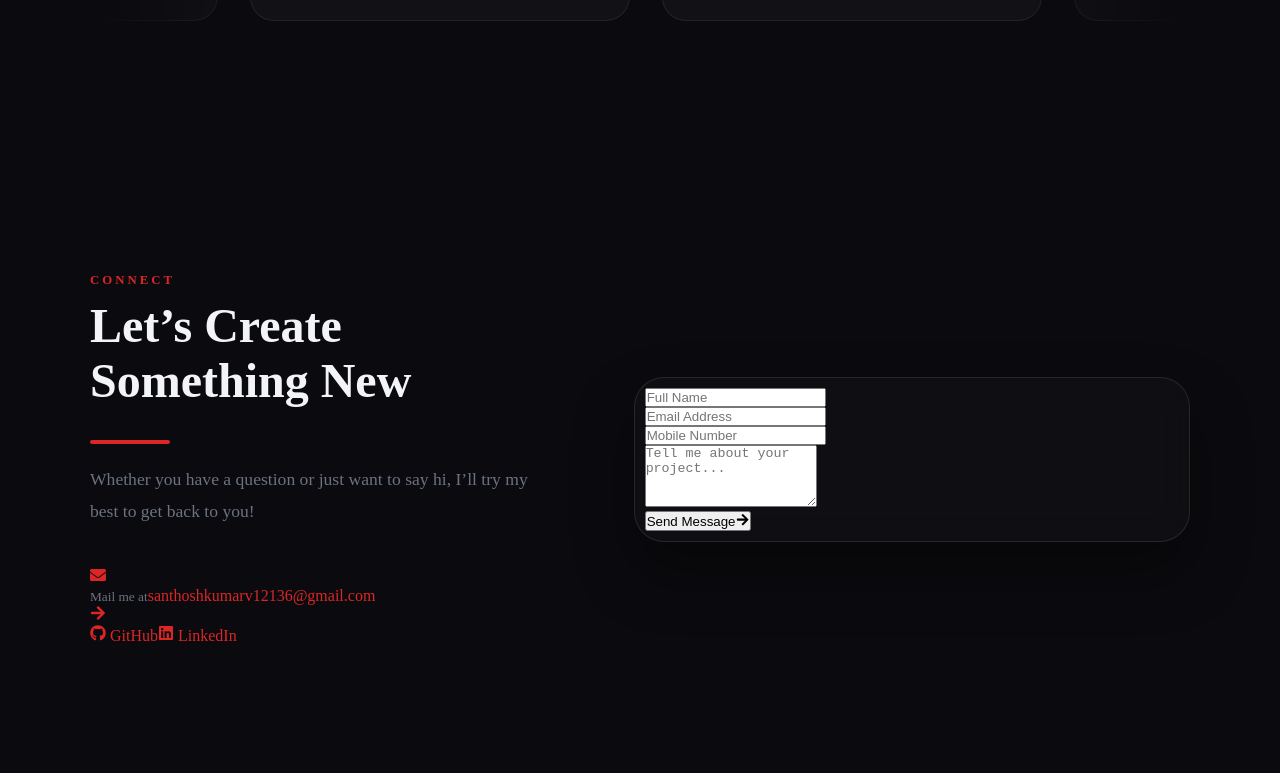
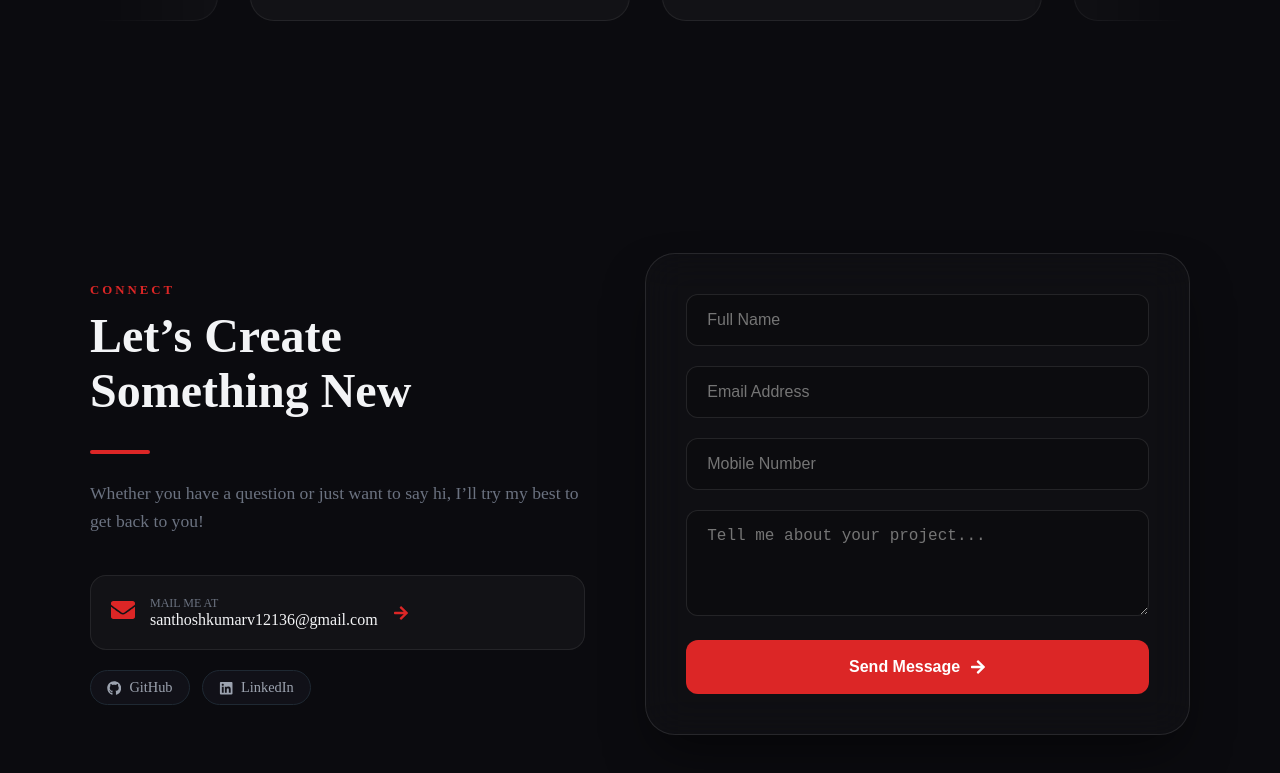
Before and after one commit to Santhosh-Kumar-2004/santhosh.dev-portfolio-site, a React (Vite) app: page / in a window 1280 px wide. Shown: the part 2945-3718 px from the top of the page. Built offline with nearby package versions, Linux system fonts and the light colour scheme.

Commit message:
Updating the contect sjx file action url

```diff
--- a/src/components/Contact.jsx
+++ b/src/components/Contact.jsx
@@ -7,7 +7,8 @@ import "../styles/Contact.css";
 export default function Contact() {
   const [status, setStatus] = useState("");
 
-  const GOOGLE_FORM_ACTION_URL = "https://docs.google.com/forms/d/e/YOUR_FORM_ID/formResponse";
+  const GOOGLE_FORM_ACTION_URL =
+  "https://docs.google.com/forms/d/e/1FAIpQLSfKqMgrNd88UFNobr2AnBAaLJmd59X5oN0elc8ePP4oid5ruw/formResponse";
 
   const handleSubmit = async (e) => {
     e.preventDefault();
--- a/src/styles/Contact.css
+++ b/src/styles/Contact.css
@@ -1,172 +1,170 @@
 .contact-section {
-  padding: 120px 0;
-  position: relative;
+  padding: 100px 0;
+  overflow: hidden;
 }
 
 .contact-wrapper {
   display: grid;
-  grid-template-columns: 1fr 1.2fr;
-  gap: 80px;
+  grid-template-columns: 1fr 1.1fr;
+  gap: 60px;
   align-items: center;
 }
 
-/* LEFT SIDE: INFO */
-.contact-info {
-  max-width: 500px;
-}
-
-.contact-header .header-line {
-  width: 80px;
+.header-line {
+  width: 60px;
   height: 4px;
   background: var(--accent-primary);
-  margin: 20px 0;
-  border-radius: 2px;
+  margin-top: 15px;
 }
 
 .contact-intro {
+  margin: 25px 0 40px;
+  color: var(--text-muted);
   font-size: 1.1rem;
-  line-height: 1.8;
-  color: var(--text-muted);
-  margin-bottom: 40px;
+  line-height: 1.6;
 }
 
-.email-card {
+/* Email Card Styling */
+.email-link-card {
   display: flex;
   align-items: center;
-  gap: 20px;
+  gap: 15px;
   padding: 20px;
   background: rgba(255, 255, 255, 0.03);
   border: 1px solid rgba(255, 255, 255, 0.08);
   border-radius: 16px;
   text-decoration: none;
-  transition: all 0.3s ease;
+  transition: 0.3s;
 }
 
-.email-icon {
-  width: 50px;
-  height: 50px;
-  background: rgba(var(--accent-primary-rgb), 0.1);
-  color: var(--accent-primary);
-  display: flex;
-  justify-content: center;
-  align-items: center;
-  border-radius: 12px;
-  font-size: 1.2rem;
+.email-link-card:hover {
+  border-color: var(--accent-primary);
+  background: rgba(var(--accent-primary-rgb), 0.05);
+  transform: translateY(-3px);
 }
 
-.email-text span {
-  display: block;
-  color: var(--text-primary);
-  font-weight: 600;
-  font-size: 1.1rem;
-}
-
-.email-card .arrow {
-  margin-left: auto;
-  color: var(--text-muted);
-  transition: transform 0.3s ease;
-}
-
-.email-card:hover {
-  border-color: var(--accent-primary);
-  background: rgba(var(--accent-primary-rgb), 0.05);
-  transform: translateX(10px);
-}
-
-.email-card:hover .arrow {
-  transform: translateX(5px);
+.icon-box {
+  font-size: 1.5rem;
   color: var(--accent-primary);
 }
 
-.social-mini-grid {
-  display: flex;
-  gap: 15px;
-  margin-top: 25px;
+.text-box small {
+  display: block;
+  font-size: 0.75rem;
+  color: var(--text-muted);
+  text-transform: uppercase;
 }
 
-.social-pill {
+.text-box span {
+  color: var(--text-primary);
+  font-weight: 500;
+}
+
+.social-row {
+  display: flex;
+  gap: 12px;
+  margin-top: 20px;
+}
+
+.social-tag {
+  padding: 8px 16px;
+  border-radius: 50px;
+  background: var(--bg-surface);
+  border: 1px solid var(--border-color);
+  color: var(--text-secondary);
+  text-decoration: none;
+  font-size: 0.9rem;
   display: flex;
   align-items: center;
   gap: 8px;
-  padding: 10px 20px;
-  background: var(--bg-surface);
-  border: 1px solid var(--border-color);
-  border-radius: 50px;
-  font-size: 0.9rem;
-  color: var(--text-secondary);
-  text-decoration: none;
   transition: 0.3s;
 }
 
-.social-pill:hover {
+.social-tag:hover {
   border-color: var(--accent-primary);
   color: var(--accent-primary);
 }
 
-/* RIGHT SIDE: FORM */
+/* Form Glass Styling */
 .contact-form-glass {
   position: relative;
   background: rgba(255, 255, 255, 0.02);
-  backdrop-filter: blur(15px);
+  backdrop-filter: blur(20px);
   border: 1px solid rgba(255, 255, 255, 0.1);
   border-radius: 30px;
-  padding: 10px;
-  overflow: hidden;
-  box-shadow: 0 30px 60px rgba(0, 0, 0, 0.4);
+  padding: 40px;
+  box-shadow: 0 25px 50px -12px rgba(0, 0, 0, 0.5);
 }
 
-.iframe-wrapper {
-  border-radius: 20px;
-  overflow: hidden;
-  background: white; /* Google forms look best on white background */
+.contact-form {
+  display: flex;
+  flex-direction: column;
+  gap: 20px;
 }
 
-/* The soft glow behind the form */
-.form-glow {
-  position: absolute;
-  top: 50%;
-  left: 50%;
-  transform: translate(-50%, -50%);
-  width: 120%;
-  height: 120%;
-  background: radial-gradient(circle, rgba(var(--accent-primary-rgb), 0.15) 0%, transparent 70%);
-  z-index: -1;
-  pointer-events: none;
+.contact-form input,
+.contact-form textarea {
+  width: 100%;
+  padding: 16px 20px;
+  background: rgba(0, 0, 0, 0.2);
+  border: 1px solid rgba(255, 255, 255, 0.1);
+  border-radius: 12px;
+  color: white;
+  font-size: 1rem;
+  outline: none;
+  transition: 0.3s;
 }
 
-/* RESPONSIVENESS */
-@media (max-width: 1024px) {
+.contact-form input:focus,
+.contact-form textarea:focus {
+  border-color: var(--accent-primary);
+  background: rgba(var(--accent-primary-rgb), 0.05);
+  box-shadow: 0 0 15px rgba(var(--accent-primary-rgb), 0.2);
+}
+
+.contact-form button {
+  padding: 18px;
+  background: var(--accent-primary);
+  color: white;
+  border: none;
+  border-radius: 12px;
+  font-weight: 600;
+  font-size: 1rem;
+  display: flex;
+  justify-content: center;
+  align-items: center;
+  gap: 10px;
+  cursor: pointer;
+  transition: 0.3s;
+}
+
+.contact-form button:disabled {
+  opacity: 0.6;
+  cursor: not-allowed;
+}
+
+.status-msg {
+  text-align: center;
+  padding: 10px;
+  border-radius: 8px;
+  font-size: 0.9rem;
+  display: flex;
+  align-items: center;
+  justify-content: center;
+  gap: 8px;
+}
+
+.status-msg.success { color: #4ade80; }
+.status-msg.error { color: #f87171; }
+
+/* Responsive Adjustments */
+@media (max-width: 900px) {
   .contact-wrapper {
     grid-template-columns: 1fr;
-    gap: 60px;
-  }
-
-  .contact-info {
-    max-width: 100%;
     text-align: center;
   }
-
-  .contact-header .header-line {
-    margin: 20px auto;
-  }
-
-  .email-card {
-    justify-content: center;
-    max-width: 400px;
-    margin: 0 auto;
-  }
-
-  .social-mini-grid {
-    justify-content: center;
-  }
+  .header-line { margin: 15px auto; }
+  .email-link-card { justify-content: center; }
+  .social-row { justify-content: center; }
+  .contact-form-glass { padding: 30px 20px; }
 }
-
-@media (max-width: 480px) {
-  .contact-section {
-    padding: 60px 0;
-  }
-
-  .email-text span {
-    font-size: 0.9rem;
-  }
-}
```
